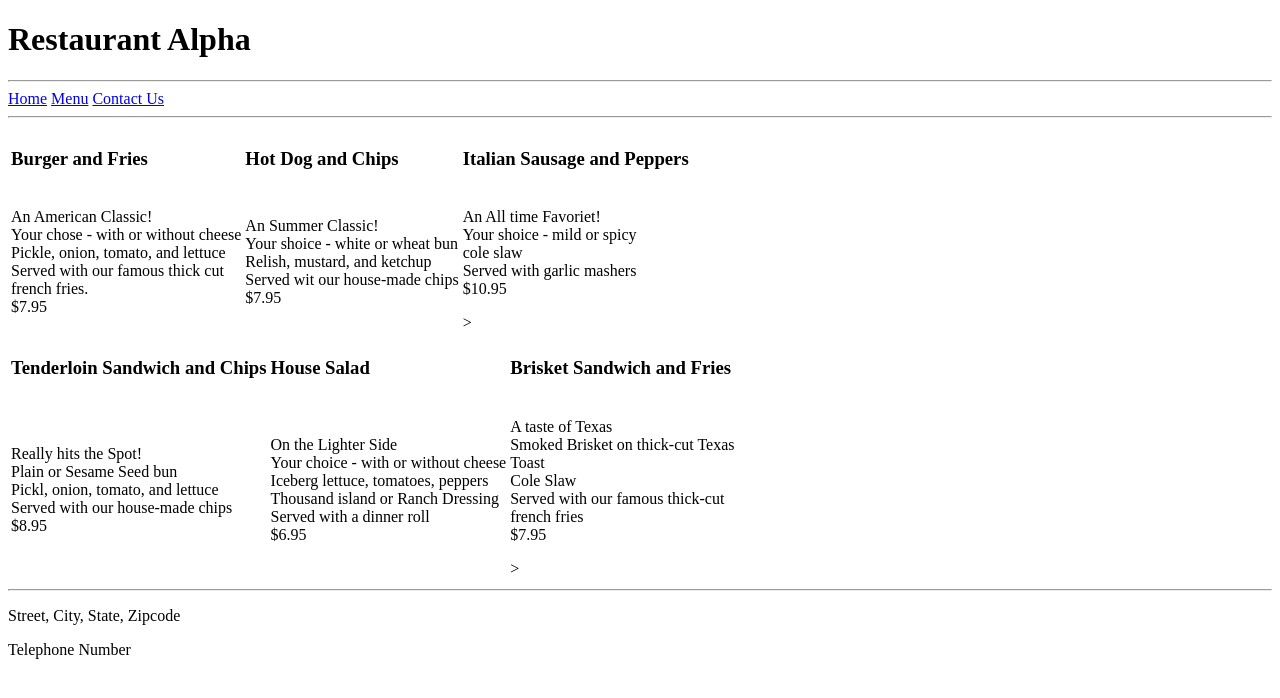
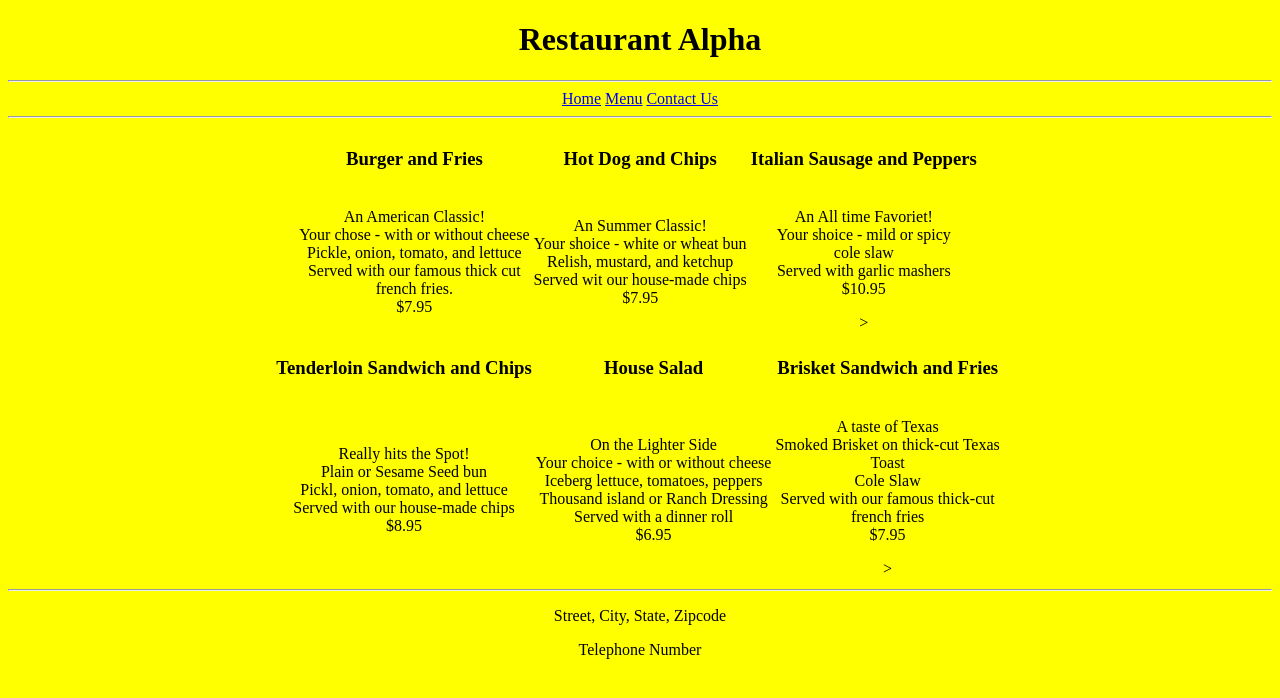
Before and after one commit to Arutha3/Portfolio-Suite, a plain HTML site: page RestaurantSite/Menu.html in a window 1280 px wide. Drawn offline with Linux system fonts and the light colour scheme.

Commit message:
updated css

```diff
--- a/RestaurantSite/Menu.html
+++ b/RestaurantSite/Menu.html
@@ -4,7 +4,7 @@
     <title>Restaurant Alpha</title>
     <link rel="stylesheet" type="text/css" href="RestaurantStyles.css">
 </head>
-<body>
+<body  id="menu1">
 
     <div>
         <h1>Restaurant Alpha</h1>
@@ -20,7 +20,7 @@
     <div>
 
 
-<table border="0" width=”80”>
+    <table border="0" width=”80” id="table1">
         <tr>
             <td><h3>Burger and Fries</h3></td>
             <td><h3>Hot Dog and Chips</h3></td>
@@ -37,7 +37,7 @@
     <div>
 
 
-        <table border="0" width=”80”>
+        <table border="0" width=”80” id="table2">
                    <tr>
                        <td><h3>Tenderloin Sandwich and Chips</h3></td>
                        <td><h3>House Salad</h3></td>
--- a/RestaurantSite/RestaurantStyles.css
+++ b/RestaurantSite/RestaurantStyles.css
@@ -1,4 +1,29 @@
-head.relative {
-    position: relative;
-
+h1{
+    font-family: - 'Open Sans';
+    text-align: center;
 }
+#menu1{
+    background-color: yellow;
+}
+#Homebody1{
+    background-color: yellow;
+}
+form{
+    font-weight: bold;
+    margin-left: auto;
+    margin-right: auto;
+}
+body{
+    text-align: center;
+}
+footer{
+    text-align: center;
+}
+#table1{
+    margin-left: auto;
+    margin-right: auto;
+}
+#table2{
+    margin-left: auto;
+    margin-right: auto;
+}
```
Also changed, not shown: RestaurantSite/Home Page.html (+4 -7 lines).
